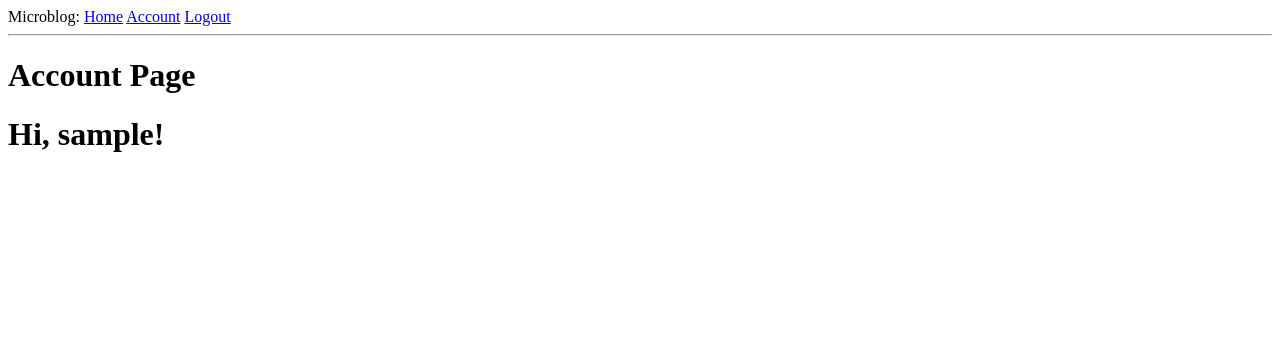
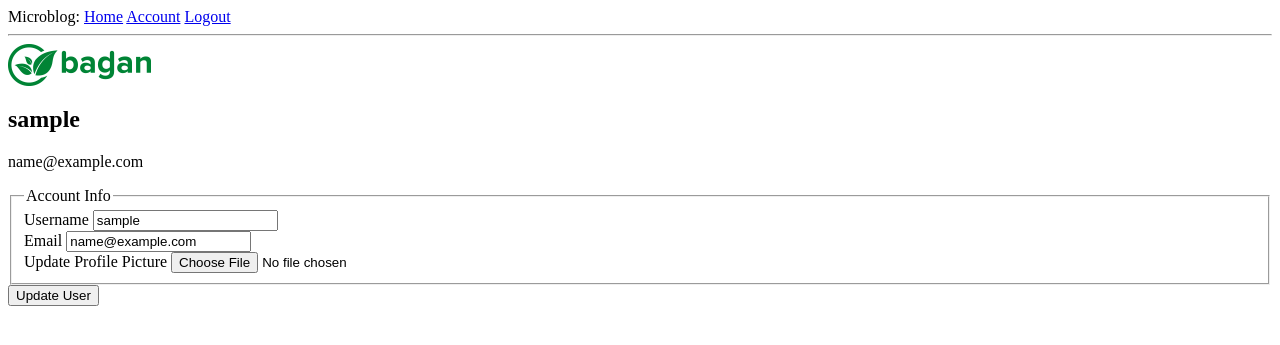
Before and after one commit to FrankMwesigwa/Flask-Mysql-Part-One, a Flask app: page /account in a window 1280 px wide. Shown: the top 345 px of the page. Run offline with Flask 2, Linux system fonts and the light colour scheme; the visitor is signed in with stand-in values (Sample User, id 1); data comes from the database, SQL or seed files in the repository; some libraries are stand-ins or nearby versions.

Commit message:
user profile account and images

```diff
--- a/app/forms.py
+++ b/app/forms.py
@@ -1,4 +1,6 @@
 from flask_wtf import FlaskForm
+from flask_wtf.file import FileField, FileAllowed
+from flask_login import current_user
 from wtforms import StringField, PasswordField, BooleanField, SubmitField
 from wtforms.validators import ValidationError, DataRequired, Email, EqualTo
 from app.models import User
@@ -25,3 +27,21 @@ class RegistrationForm(FlaskForm):
         user = User.query.filter_by(email=email.data).first()
         if user is not None:
             raise ValidationError('That email address is already taken. please choose a different one')
+
+class UpdateUserForm(FlaskForm):
+    username = StringField('Username', validators=[DataRequired()])
+    email = StringField('Email', validators=[DataRequired(), Email()])
+    picture = FileField('Update Profile Picture')
+    submit = SubmitField('Update User')
+
+    def validate_username(self, username):
+        if username.data != current_user.username:
+            user = User.query.filter_by(username=username.data).first()
+            if user:
+                raise ValidationError('That username is taken.  Please choose a different one.')
+
+    def validate_email(self, email):
+        if email.data != current_user.email:
+            user = User.query.filter_by(email=email.data).first()
+            if user:
+                raise ValidationError('That email is taken.  Please choose a different one.')
--- a/app/models.py
+++ b/app/models.py
@@ -12,6 +12,7 @@ class User(db.Model, UserMixin):
     username = db.Column(db.String(64), index=True, unique=True)
     email = db.Column(db.String(120), index=True, unique=True)
     password = db.Column(db.String(128))
+    image_file = db.Column(db.String(20), nullable=False, default='logo.png')
     posts = db.relationship('Post', backref='author', lazy='dynamic')
 
     def __repr__(self):
--- a/app/routes.py
+++ b/app/routes.py
@@ -1,9 +1,10 @@
+import os
+import secrets
 from flask import render_template, flash, redirect, url_for, request
 from app import app, db, bcrypt
-from app.forms import LoginForm
 from flask_login import login_user, current_user, logout_user, login_required
 from app.models import User
-from app.forms import RegistrationForm
+from app.forms import LoginForm, RegistrationForm, UpdateUserForm
 
 @app.route('/')
 @app.route('/index')
@@ -54,7 +55,30 @@ def logout():
     logout_user()
     return redirect(url_for('login'))
 
-@app.route('/account')
+def save_picture(form_picture):
+    random_hex = secrets.token_hex(8)
+    _, f_ext = os.path.splitext(form_picture.filename)
+    picture_fn = random_hex + f_ext
+    picture_path = os.path.join(app.root_path, 'static/profile_pics', 'profile_fn')
+    form_picture.save(picture_path)
+
+    return picture_fn
+
+@app.route('/account', methods=['GET', 'POST'])
 @login_required
 def account():
-    return render_template('account.html', title='Account')
+    form = UpdateUserForm()
+    if form.validate_on_submit():
+        if form.picture.data:
+            picture_file = save_picture(form.picture.data)
+            current_user.image_file = picture_file
+        current_user.username = form.username.data
+        current_user.email = form.email.data
+        db.session.commit()
+        flash('Your Account has been updated succesfully !')
+        return redirect(url_for('account'))
+    elif request.method == 'GET':
+        form.username.data = current_user.username
+        form.email.data = current_user.email
+    image_file = url_for('static', filename='profile_pics/' + current_user.image_file)
+    return render_template('account.html', title='Account', image_file=image_file, form=form)
--- a/app/templates/account.html
+++ b/app/templates/account.html
@@ -1,7 +1,52 @@
 {% extends "base.html" %}
+{% block content %}
+    <div class="content-section">
+  		<div class="media">
+    		<img class="rounded-circle account-img" src="{{ image_file }}">
+    		<div class="media-body">
+      		<h2 class="account-heading">{{ current_user.username }}</h2>
+      		<p class="text-secondary">{{ current_user.email }}</p>
+    	</div>
+  	</div>
+      <form method="POST" action="" enctype="multipart/form-data">
+        {{ form.hidden_tag() }}
+        <fieldset class="form-group">
+            <legend class="border-bottom mb-4">Account Info</legend>
+            <div class="form-group">
+                {{ form.username.label(class="form-control-label") }}
 
-{% block content %}
-    <h1> Account Page</h1>
-    <h1>Hi, {{ current_user.username }}!</h1>
-
-{% endblock %}
+                {% if form.username.errors %}
+                    {{ form.username(class="form-control form-control-lg is-invalid") }}
+                    <div class="invalid-feedback">
+                        {% for error in form.username.errors %}
+                            <span>{{ error }}</span>
+                        {% endfor %}
+                    </div>
+                {% else %}
+                    {{ form.username(class="form-control form-control-lg") }}
+                {% endif %}
+            </div>
+            <div class="form-group">
+                {{ form.email.label(class="form-control-label") }}
+                {% if form.email.errors %}
+                    {{ form.email(class="form-control form-control-lg is-invalid") }}
+                    <div class="invalid-feedback">
+                        {% for error in form.email.errors %}
+                            <span>{{ error }}</span>
+                        {% endfor %}
+                    </div>
+                {% else %}
+                    {{ form.email(class="form-control form-control-lg") }}
+                {% endif %}
+            </div>
+            <div class="form-group">
+                {{ form.picture.label() }}
+                {{ form.picture(class="form-control-file") }}
+            </div>
+        </fieldset>
+        <div class="form-group">
+            {{ form.submit(class="btn btn-outline-info") }}
+        </div>
+    </form>
+	</div>
+{% endblock content %}
```
Also changed, not shown: migrations/versions/11241f8842ea_.py (added, +28 -0 lines), migrations/versions/2b6ffd3f4e8e_.py (added, +30 -0 lines), app/static/profile_pics/logo.png (added), 1 other file.
